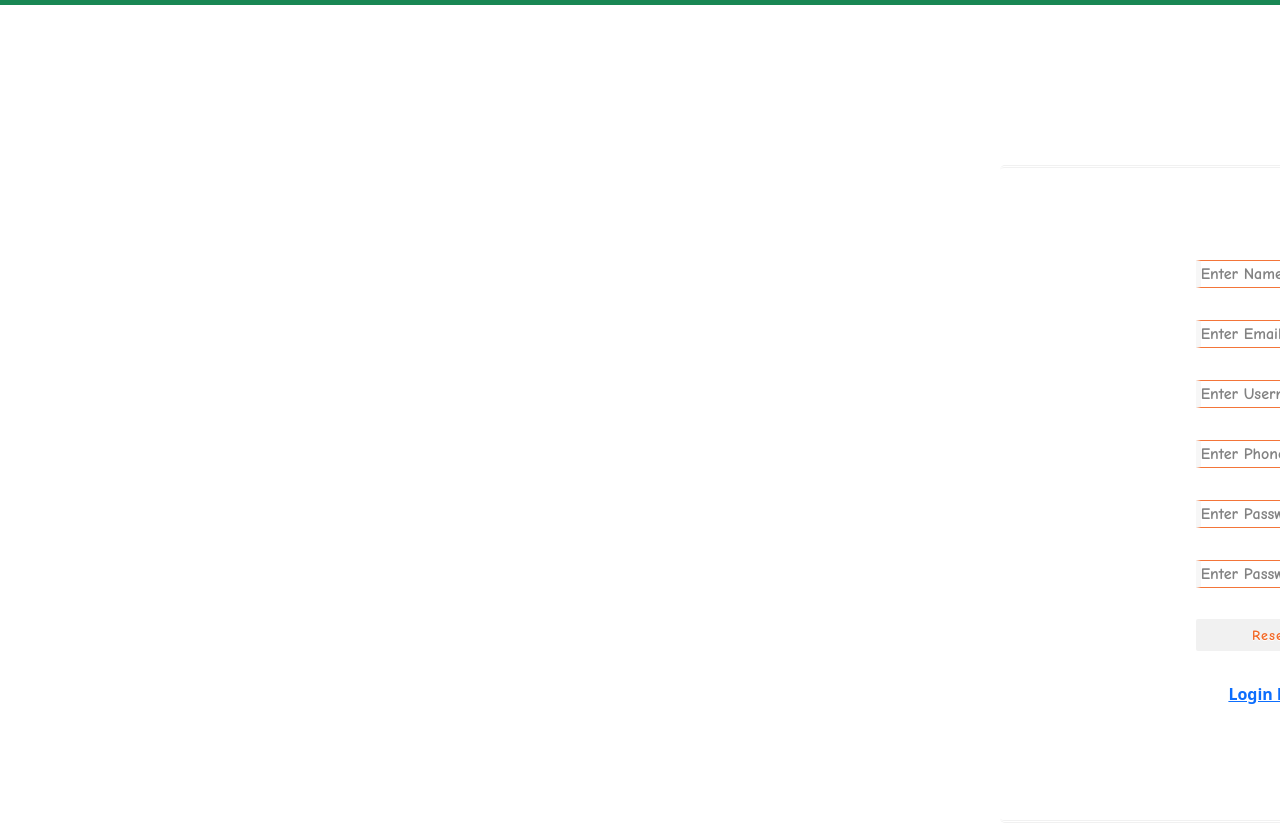
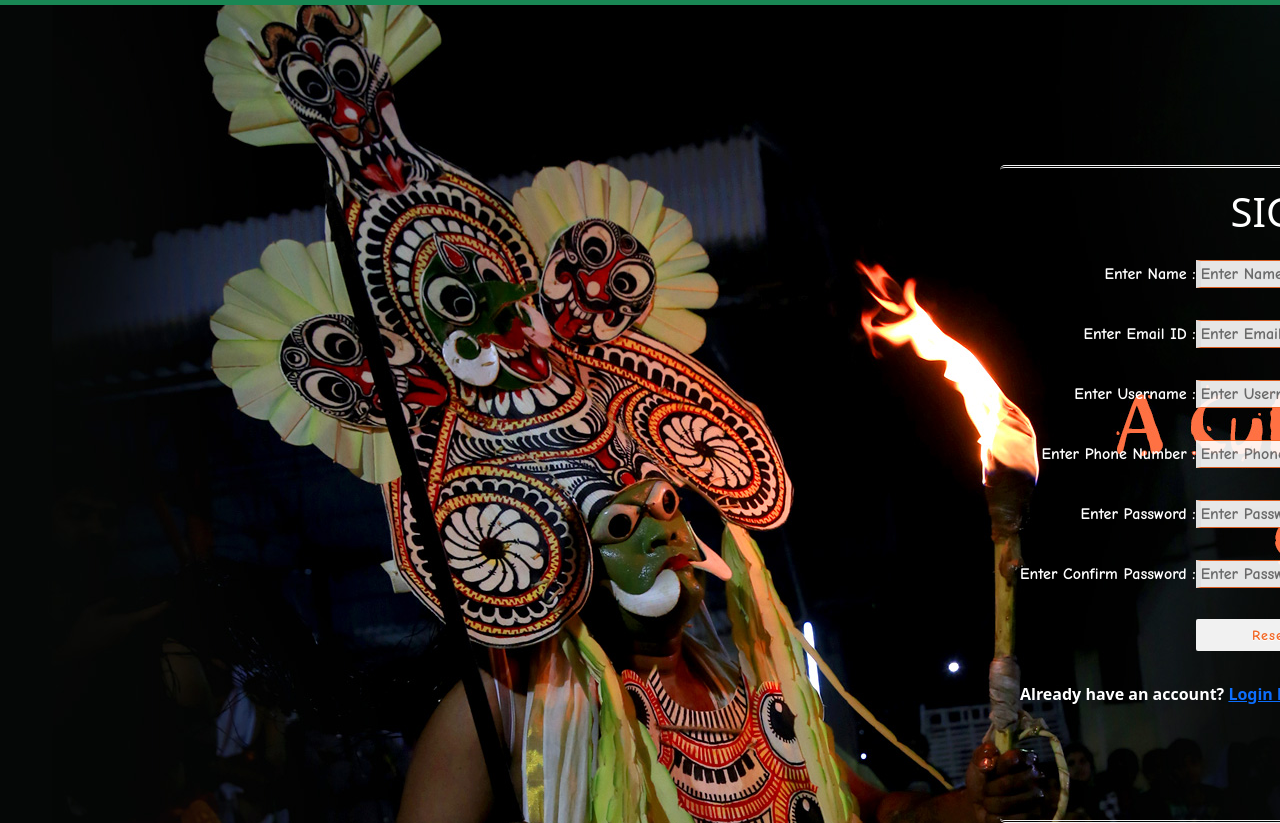
Before and after one commit to Athira-0123/Kerala-Tourism, a plain HTML site: page signup.html in a window 1280 px wide. Shown: the part 51-874 px from the top of the page. Drawn offline with nearby package versions, Linux system fonts and the light colour scheme.

Commit message:
Update signup.html

```diff
--- a/signup.html
+++ b/signup.html
@@ -14,7 +14,7 @@
 <link href="stylesheet" href="https://cdn.jsdelivr.net/npm/@fortawesome/fontawesome-free@5.15.4/css/fontawesome.min.css">
 
 </head>
-<body background="..//kerala tourism/images/sign.jpg" onload="document.registration.userid.focus();">
+<body background="sign.jpg" onload="document.registration.userid.focus();">
   <!-- nav starts here-->
   <nav class="navbar navbar-expand-lg navbar-light bg-success">
       <a class="navbar-brand" href="#"><img src="images/logon.png"></a>
```
